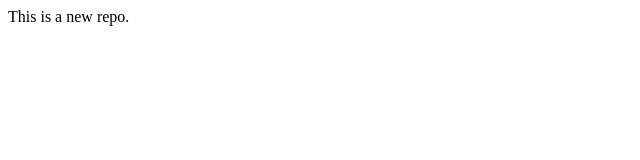
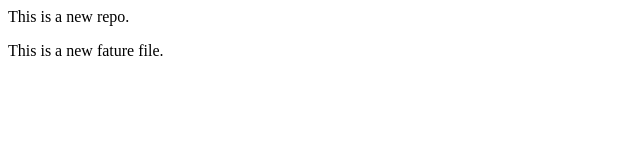
Before and after one commit to dkhullar2k/localrepo, a plain HTML site: page index.html in a window 1280 px wide. Shown: the whole page, without its empty margins (0-640 px from the left). Drawn offline with Linux system fonts and the light colour scheme.

Commit message:
Added new feature

```diff
--- a/index.html
+++ b/index.html
@@ -1 +1,2 @@
 <p>This is a new repo.</p>
+<p>This is a new fature file.</p>
```
